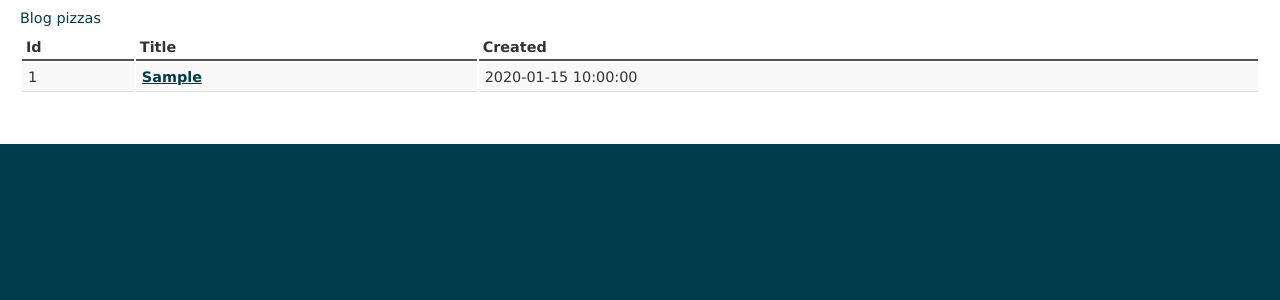
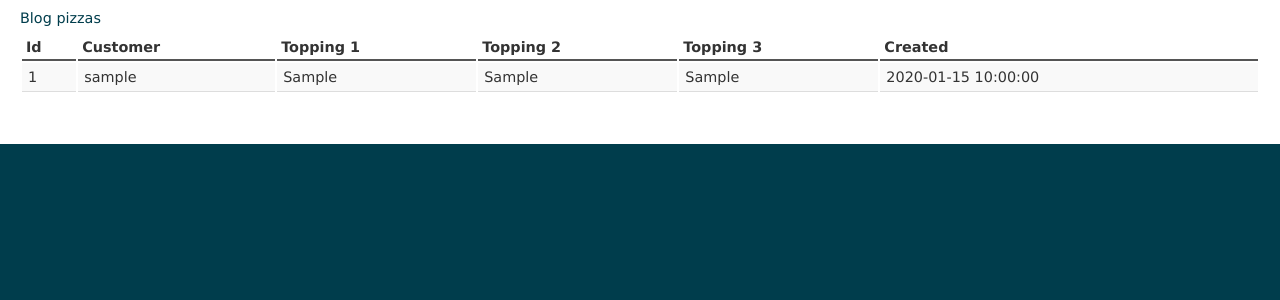
Before and after one commit to euoia/pizza-parlour, a CakePHP app: the page made by cake_root/app/View/Pizzas/view_orders.ctp in a window 1280 px wide. Shown: the part 47-347 px from the top of the page. Run offline with PHP 8.4 and a stand-in for CakePHP, Linux system fonts and the light colour scheme; the template is opened without the code that fills it: most values are stand-ins (such as "Sample title", 1, 10 or a date in 2020); data that the repository does not hold is empty; some libraries are stand-ins or nearby versions.

Commit message:
show the pizza toppings

```diff
--- a/cake_root/app/View/Pizzas/view_orders.ctp
+++ b/cake_root/app/View/Pizzas/view_orders.ctp
@@ -4,7 +4,10 @@
 <table>
     <tr>
         <th>Id</th>
-        <th>Title</th>
+        <th>Customer</th>
+        <th>Topping 1</th>
+        <th>Topping 2</th>
+        <th>Topping 3</th>
         <th>Created</th>
     </tr>
 
@@ -13,10 +16,10 @@
     <?php foreach ($pizzas as $pizza): ?>
     <tr>
         <td><?php echo $pizza['Pizza']['id']; ?></td>
-        <td>
-            <?php echo $this->Html->link($pizza['Pizza']['topping1'],
-array('controller' => 'pizzas', 'action' => 'view', $pizza['Pizza']['id'])); ?>
-        </td>
+		<td><?php echo $pizza['User']['username']; ?></td>
+		<td><?php echo $pizza['Pizza']['topping1']; ?></td>
+		<td><?php echo $pizza['Pizza']['topping2']; ?></td>
+		<td><?php echo $pizza['Pizza']['topping3']; ?></td>
         <td><?php echo $pizza['Pizza']['created']; ?></td>
     </tr>
     <?php endforeach; ?>
```
